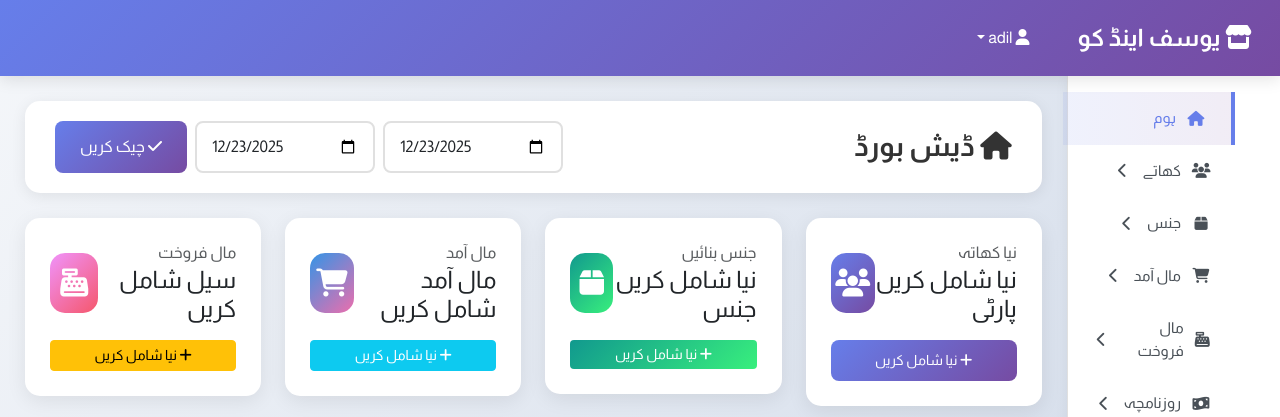
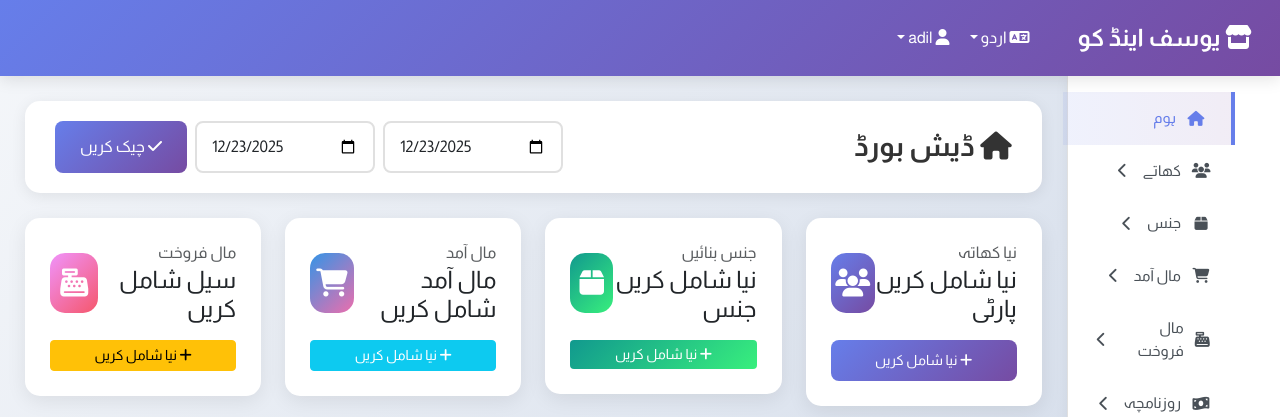
Before and after one commit to wasim-cusit/usoft-business-management, a PHP site: page /usoft/index.php in a window 1280 px wide. Shown: the top 417 px of the page. Run offline with PHP 8.4, Linux system fonts and the light colour scheme; a user stored in the database is signed in; data that the repository does not hold is empty; some libraries are stand-ins or nearby versions; some web fonts are replaced.

Commit message:
Add language switcher button in navbar and update all sidebar menu items with translations

```diff
--- a/includes/header.php
+++ b/includes/header.php
@@ -311,14 +311,33 @@
             </button>
             <div class="collapse navbar-collapse" id="navbarNav">
                 <ul class="navbar-nav ms-auto">
+                    <!-- Language Switcher -->
+                    <li class="nav-item dropdown">
+                        <a class="nav-link dropdown-toggle text-white" href="#" id="languageDropdown" role="button" data-bs-toggle="dropdown" aria-expanded="false">
+                            <i class="fas fa-language"></i> <?php echo getLang() == 'ur' ? 'اردو' : 'English'; ?>
+                        </a>
+                        <ul class="dropdown-menu dropdown-menu-end" aria-labelledby="languageDropdown">
+                            <li>
+                                <a class="dropdown-item <?php echo getLang() == 'ur' ? 'active' : ''; ?>" href="?lang=ur">
+                                    <i class="fas fa-check" style="<?php echo getLang() == 'ur' ? '' : 'display:none;'; ?>"></i> اردو
+                                </a>
+                            </li>
+                            <li>
+                                <a class="dropdown-item <?php echo getLang() == 'en' ? 'active' : ''; ?>" href="?lang=en">
+                                    <i class="fas fa-check" style="<?php echo getLang() == 'en' ? '' : 'display:none;'; ?>"></i> English
+                                </a>
+                            </li>
+                        </ul>
+                    </li>
+                    <!-- User Dropdown -->
                     <li class="nav-item dropdown">
                         <a class="nav-link dropdown-toggle text-white" href="#" id="userDropdown" role="button" data-bs-toggle="dropdown">
                             <i class="fas fa-user"></i> <?php echo $_SESSION['username']; ?>
                         </a>
                         <ul class="dropdown-menu dropdown-menu-end">
-                            <li><a class="dropdown-item" href="<?php echo BASE_URL; ?>users/create.php"><i class="fas fa-user-plus"></i> نیا صارف بنائیں</a></li>
+                            <li><a class="dropdown-item" href="<?php echo BASE_URL; ?>users/create.php"><i class="fas fa-user-plus"></i> <?php echo t('create_user'); ?></a></li>
                             <li><hr class="dropdown-divider"></li>
-                            <li><a class="dropdown-item" href="<?php echo BASE_URL; ?>logout.php"><i class="fas fa-sign-out-alt"></i> لاگ آؤٹ</a></li>
+                            <li><a class="dropdown-item" href="<?php echo BASE_URL; ?>logout.php"><i class="fas fa-sign-out-alt"></i> <?php echo t('logout'); ?></a></li>
                         </ul>
                     </li>
                 </ul>
@@ -337,82 +356,82 @@
                     <ul class="nav flex-column">
                         <li class="nav-item">
                             <a class="nav-link <?php echo (basename($_SERVER['PHP_SELF']) == 'index.php') ? 'active' : ''; ?>" href="<?php echo BASE_URL; ?>index.php">
-                                <i class="fas fa-home"></i> <span>ہوم</span>
+                                <i class="fas fa-home"></i> <span><?php echo t('home'); ?></span>
                             </a>
                         </li>
                         <li class="nav-item">
                             <a class="nav-link" data-bs-toggle="collapse" href="#accountsMenu">
-                                <i class="fas fa-users"></i> <span>کھاتے</span> <i class="fas fa-chevron-left float-start"></i>
+                                <i class="fas fa-users"></i> <span><?php echo t('accounts'); ?></span> <i class="fas fa-chevron-left float-start"></i>
                             </a>
                             <div class="collapse" id="accountsMenu">
                                 <ul class="nav flex-column ms-3">
-                                    <li><a class="nav-link" href="<?php echo BASE_URL; ?>accounts/create.php">نیا کھاتہ</a></li>
-                                    <li><a class="nav-link" href="<?php echo BASE_URL; ?>accounts/list.php">کسٹمر لسٹ</a></li>
-                                    <li><a class="nav-link" href="<?php echo BASE_URL; ?>accounts/user-types.php">یوزر ٹائپ شامل کریں</a></li>
+                                    <li><a class="nav-link" href="<?php echo BASE_URL; ?>accounts/create.php"><?php echo t('new_account'); ?></a></li>
+                                    <li><a class="nav-link" href="<?php echo BASE_URL; ?>accounts/list.php"><?php echo t('customer_list'); ?></a></li>
+                                    <li><a class="nav-link" href="<?php echo BASE_URL; ?>accounts/user-types.php"><?php echo t('add_user_type'); ?></a></li>
                                 </ul>
                             </div>
                         </li>
                         <li class="nav-item">
                             <a class="nav-link" data-bs-toggle="collapse" href="#itemsMenu">
-                                <i class="fas fa-box"></i> <span>جنس</span> <i class="fas fa-chevron-left float-start"></i>
+                                <i class="fas fa-box"></i> <span><?php echo t('items'); ?></span> <i class="fas fa-chevron-left float-start"></i>
                             </a>
                             <div class="collapse" id="itemsMenu">
                                 <ul class="nav flex-column ms-3">
-                                    <li><a class="nav-link" href="<?php echo BASE_URL; ?>items/create.php">جنس بنائیں</a></li>
-                                    <li><a class="nav-link" href="<?php echo BASE_URL; ?>items/list.php">تمام جنس لسٹ</a></li>
+                                    <li><a class="nav-link" href="<?php echo BASE_URL; ?>items/create.php"><?php echo t('create_item'); ?></a></li>
+                                    <li><a class="nav-link" href="<?php echo BASE_URL; ?>items/list.php"><?php echo t('all_items'); ?></a></li>
                                 </ul>
                             </div>
                         </li>
                         <li class="nav-item">
                             <a class="nav-link" data-bs-toggle="collapse" href="#purchaseMenu">
-                                <i class="fas fa-shopping-cart"></i> <span>مال آمد</span> <i class="fas fa-chevron-left float-start"></i>
+                                <i class="fas fa-shopping-cart"></i> <span><?php echo t('purchases'); ?></span> <i class="fas fa-chevron-left float-start"></i>
                             </a>
                             <div class="collapse" id="purchaseMenu">
                                 <ul class="nav flex-column ms-3">
-                                    <li><a class="nav-link" href="<?php echo BASE_URL; ?>purchases/create.php">مال آمد شامل کریں</a></li>
-                                    <li><a class="nav-link" href="<?php echo BASE_URL; ?>purchases/list.php">تمام مال آمد لسٹ</a></li>
+                                    <li><a class="nav-link" href="<?php echo BASE_URL; ?>purchases/create.php"><?php echo t('add_purchase'); ?></a></li>
+                                    <li><a class="nav-link" href="<?php echo BASE_URL; ?>purchases/list.php"><?php echo t('all_purchases'); ?></a></li>
                                 </ul>
                             </div>
                         </li>
                         <li class="nav-item">
                             <a class="nav-link" data-bs-toggle="collapse" href="#saleMenu">
-                                <i class="fas fa-cash-register"></i> <span>مال فروخت</span> <i class="fas fa-chevron-left float-start"></i>
+                                <i class="fas fa-cash-register"></i> <span><?php echo t('sales'); ?></span> <i class="fas fa-chevron-left float-start"></i>
                             </a>
                             <div class="collapse" id="saleMenu">
                                 <ul class="nav flex-column ms-3">
-                                    <li><a class="nav-link" href="<?php echo BASE_URL; ?>sales/create.php">سیل شامل کریں</a></li>
-                                    <li><a class="nav-link" href="<?php echo BASE_URL; ?>sales/list.php">تمام سیل لسٹ</a></li>
+                                    <li><a class="nav-link" href="<?php echo BASE_URL; ?>sales/create.php"><?php echo t('add_sale'); ?></a></li>
+                                    <li><a class="nav-link" href="<?php echo BASE_URL; ?>sales/list.php"><?php echo t('all_sales'); ?></a></li>
                                 </ul>
                             </div>
                         </li>
                         <li class="nav-item">
                             <a class="nav-link" data-bs-toggle="collapse" href="#paymentMenu">
-                                <i class="fas fa-money-bill-wave"></i> <span>روزنامچہ</span> <i class="fas fa-chevron-left float-start"></i>
+                                <i class="fas fa-money-bill-wave"></i> <span><?php echo t('transactions'); ?></span> <i class="fas fa-chevron-left float-start"></i>
                             </a>
                             <div class="collapse" id="paymentMenu">
                                 <ul class="nav flex-column ms-3">
-                                    <li><a class="nav-link" href="<?php echo BASE_URL; ?>transactions/debit.php">کیش بنام</a></li>
-                                    <li><a class="nav-link" href="<?php echo BASE_URL; ?>transactions/credit.php">کیش جمع</a></li>
-                                    <li><a class="nav-link" href="<?php echo BASE_URL; ?>transactions/journal.php">کیش JV</a></li>
-                                    <li><a class="nav-link" href="<?php echo BASE_URL; ?>transactions/list.php">تمام لین دین لسٹ</a></li>
+                                    <li><a class="nav-link" href="<?php echo BASE_URL; ?>transactions/debit.php"><?php echo t('debit'); ?></a></li>
+                                    <li><a class="nav-link" href="<?php echo BASE_URL; ?>transactions/credit.php"><?php echo t('credit'); ?></a></li>
+                                    <li><a class="nav-link" href="<?php echo BASE_URL; ?>transactions/journal.php"><?php echo t('journal'); ?></a></li>
+                                    <li><a class="nav-link" href="<?php echo BASE_URL; ?>transactions/list.php"><?php echo t('all_transactions'); ?></a></li>
                                 </ul>
                             </div>
                         </li>
                         <li class="nav-item">
                             <a class="nav-link" data-bs-toggle="collapse" href="#reportsMenu">
-                                <i class="fas fa-chart-bar"></i> <span>رپورٹس</span> <i class="fas fa-chevron-left float-start"></i>
+                                <i class="fas fa-chart-bar"></i> <span><?php echo t('reports'); ?></span> <i class="fas fa-chevron-left float-start"></i>
                             </a>
                             <div class="collapse" id="reportsMenu">
                                 <ul class="nav flex-column ms-3">
-                                    <li><a class="nav-link" href="<?php echo BASE_URL; ?>reports/party-ledger.php">پارٹی لیجر</a></li>
-                                    <li><a class="nav-link" href="<?php echo BASE_URL; ?>reports/stock-detail.php">سٹاک کھاتہ</a></li>
-                                    <li><a class="nav-link" href="<?php echo BASE_URL; ?>reports/stock-ledger.php">سٹاک لیجر</a></li>
-                                    <li><a class="nav-link" href="<?php echo BASE_URL; ?>reports/all-bills.php">تمام بل چٹھہ</a></li>
-                                    <li><a class="nav-link" href="<?php echo BASE_URL; ?>reports/stock-check.php">مال چیک رپورٹ</a></li>
-                                    <li><a class="nav-link" href="<?php echo BASE_URL; ?>reports/balance-sheet.php">بیلنس شیٹ</a></li>
-                                    <li><a class="nav-link" href="<?php echo BASE_URL; ?>reports/cash-book.php">کیش بک</a></li>
-                                    <li><a class="nav-link" href="<?php echo BASE_URL; ?>reports/daily-book.php">روزنامچہ</a></li>
-                                    <li><a class="nav-link" href="<?php echo BASE_URL; ?>reports/loan-slip.php">قرضہ سلیپ & اگراھی</a></li>
+                                    <li><a class="nav-link" href="<?php echo BASE_URL; ?>reports/party-ledger.php"><?php echo t('party_ledger'); ?></a></li>
+                                    <li><a class="nav-link" href="<?php echo BASE_URL; ?>reports/stock-detail.php"><?php echo t('stock_detail'); ?></a></li>
+                                    <li><a class="nav-link" href="<?php echo BASE_URL; ?>reports/stock-ledger.php"><?php echo t('stock_ledger'); ?></a></li>
+                                    <li><a class="nav-link" href="<?php echo BASE_URL; ?>reports/all-bills.php"><?php echo t('all_bills'); ?></a></li>
+                                    <li><a class="nav-link" href="<?php echo BASE_URL; ?>reports/stock-check.php"><?php echo t('stock_check'); ?></a></li>
+                                    <li><a class="nav-link" href="<?php echo BASE_URL; ?>reports/balance-sheet.php"><?php echo t('balance_sheet'); ?></a></li>
+                                    <li><a class="nav-link" href="<?php echo BASE_URL; ?>reports/cash-book.php"><?php echo t('cash_book'); ?></a></li>
+                                    <li><a class="nav-link" href="<?php echo BASE_URL; ?>reports/daily-book.php"><?php echo t('daily_book'); ?></a></li>
+                                    <li><a class="nav-link" href="<?php echo BASE_URL; ?>reports/loan-slip.php"><?php echo t('loan_slip'); ?></a></li>
                                 </ul>
                             </div>
                         </li>
```
